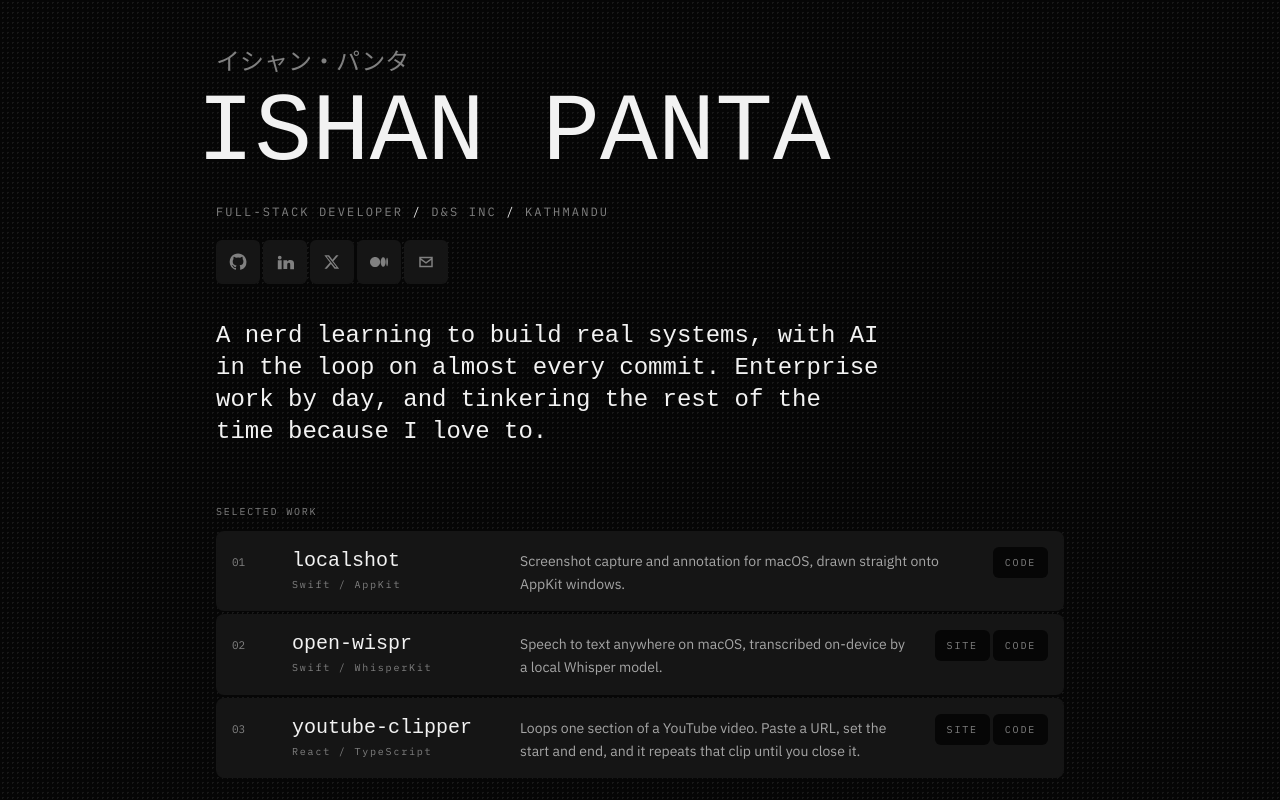
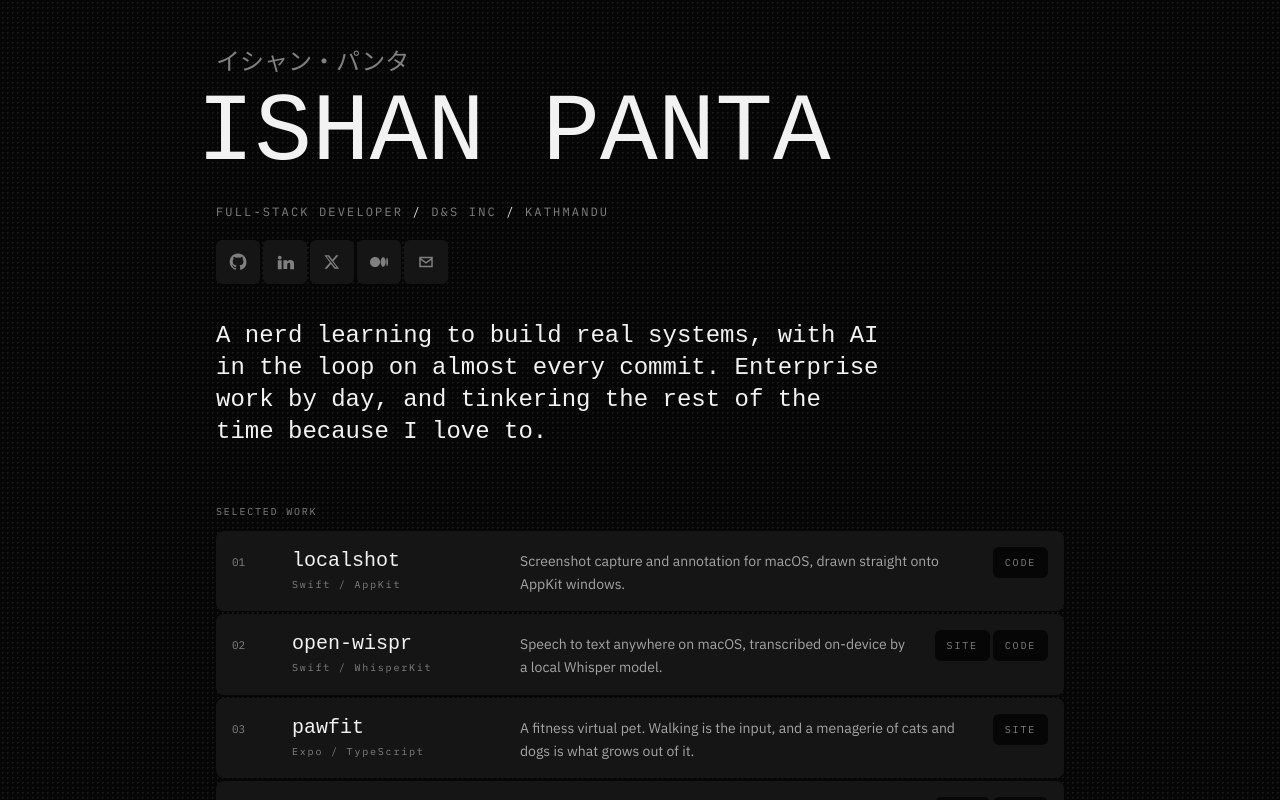
Before and after one commit to 1shanpanta/Personal-Website, a Next.js app: page / in a window 1280 px wide. Shown: the top 800 px of the page. Built offline with nearby package versions, Linux system fonts and the light colour scheme; no server answers; a web font is replaced by a local one.

Commit message:
[edit] add pawfit, drop peak-day figure

```diff
--- a/src/app/page.tsx
+++ b/src/app/page.tsx
@@ -53,15 +53,6 @@ function ProjectPanel({ project, index }: { project: Project; index: number }) {
 export default async function Home() {
   const calendar = await getContributions(GITHUB_USER);
 
-  const peak = calendar
-    ? calendar.weeks
-        .flat()
-        .reduce(
-          (best, day) => (day && (!best || day.count > best.count) ? day : best),
-          null as { date: string; count: number } | null,
-        )
-    : null;
-
   return (
     <div className="min-h-screen">
       <main className="mx-auto max-w-4xl px-4 pb-20 md:px-6">
@@ -89,10 +80,7 @@ export default async function Home() {
 
         {calendar ? (
           <section className="pt-14">
-            <Meta id="board">
-              {calendar.total} CONTRIBUTIONS, LAST 12 MONTHS
-              {peak ? ` / PEAK ${peak.count} ON ${peak.date}` : ""}
-            </Meta>
+            <Meta id="board">{calendar.total} CONTRIBUTIONS, LAST 12 MONTHS</Meta>
             <ContributionGrid calendar={calendar} />
           </section>
         ) : null}
--- a/src/lib/content.ts
+++ b/src/lib/content.ts
@@ -39,6 +39,13 @@ export const PROJECTS: Project[] = [
     ],
   },
   {
+    name: "pawfit",
+    blurb:
+      "A fitness virtual pet. Walking is the input, and a menagerie of cats and dogs is what grows out of it.",
+    stack: ["Expo", "TypeScript"],
+    links: [{ label: "site", href: "https://pawfit-web.vercel.app" }],
+  },
+  {
     name: "youtube-clipper",
     blurb:
       "Loops one section of a YouTube video. Paste a URL, set the start and end, and it repeats that clip until you close it.",
```
